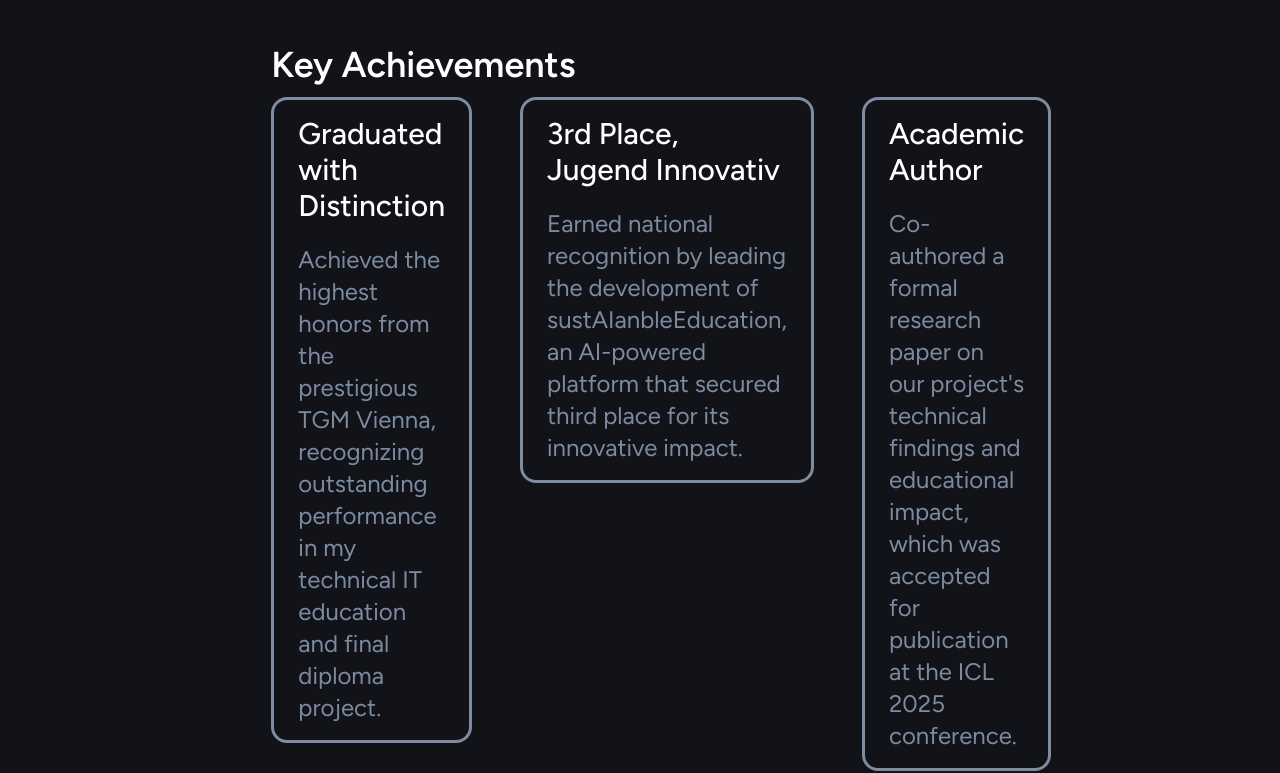
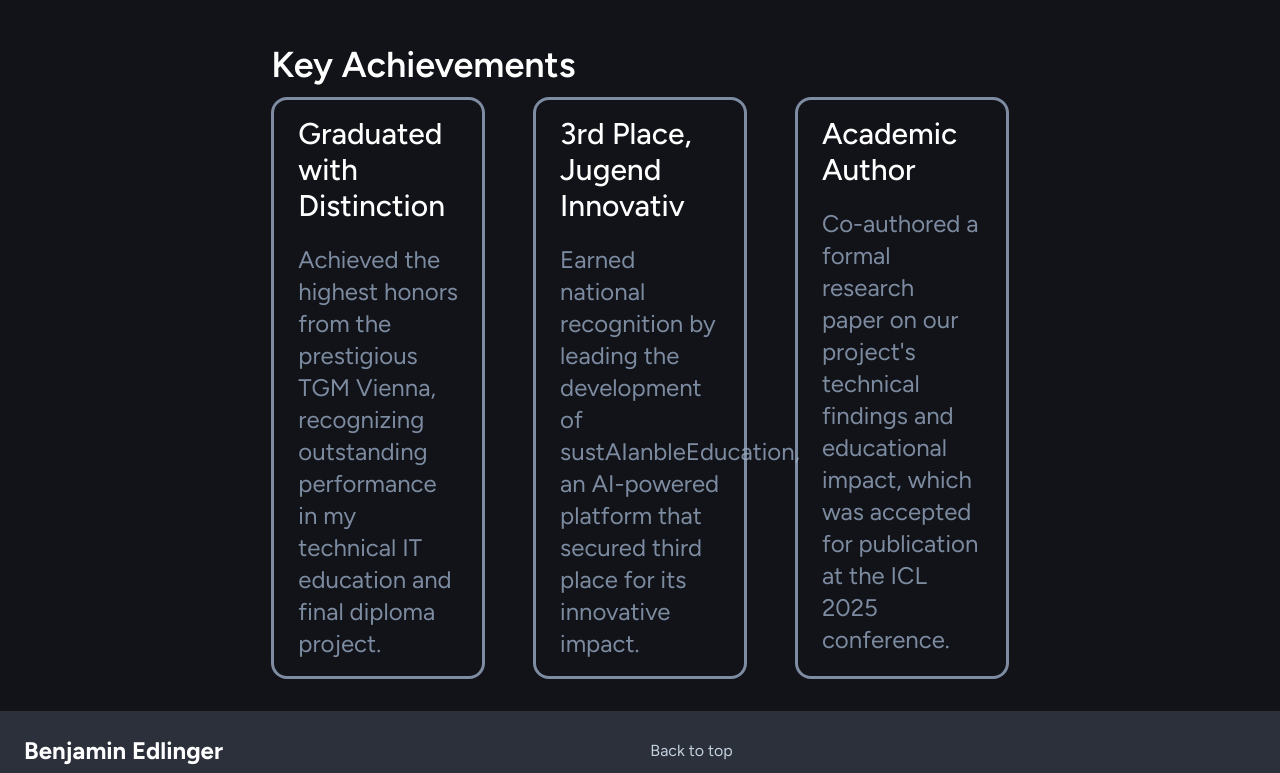
Before and after one commit to bedlinger/www, an Astro site: page / in a window 1280 px wide. Shown: the part 1027-1800 px from the top of the page. Built offline with nearby package versions, Linux system fonts and the light colour scheme; Astro itself is replaced by a stand-in of ours; some icons are missing.

Commit message:
fix achievement size

```diff
--- a/src/components/About.astro
+++ b/src/components/About.astro
@@ -65,11 +65,11 @@ const toolkit = [
 		<div>
 			<h3 class="mb-3">Key Achievements</h3>
 			<div
-				class="flex flex-col items-start justify-around gap-6 xl:flex-row xl:gap-12"
+				class="flex flex-col items-start justify-around gap-6 xl:grid xl:grid-cols-3 xl:gap-12"
 			>
 				{
 					achievements.map((achievement) => (
-						<div class="border-primary-500/80 rounded-2xl border-3 px-6 py-4">
+						<div class="border-primary-500/80 rounded-2xl border-3 px-6 py-4 xl:h-full">
 							<h4 class="xl:mb-5">{achievement.title}</h4>
 							<p class="text-primary-500/80">{achievement.description}</p>
 						</div>
```
